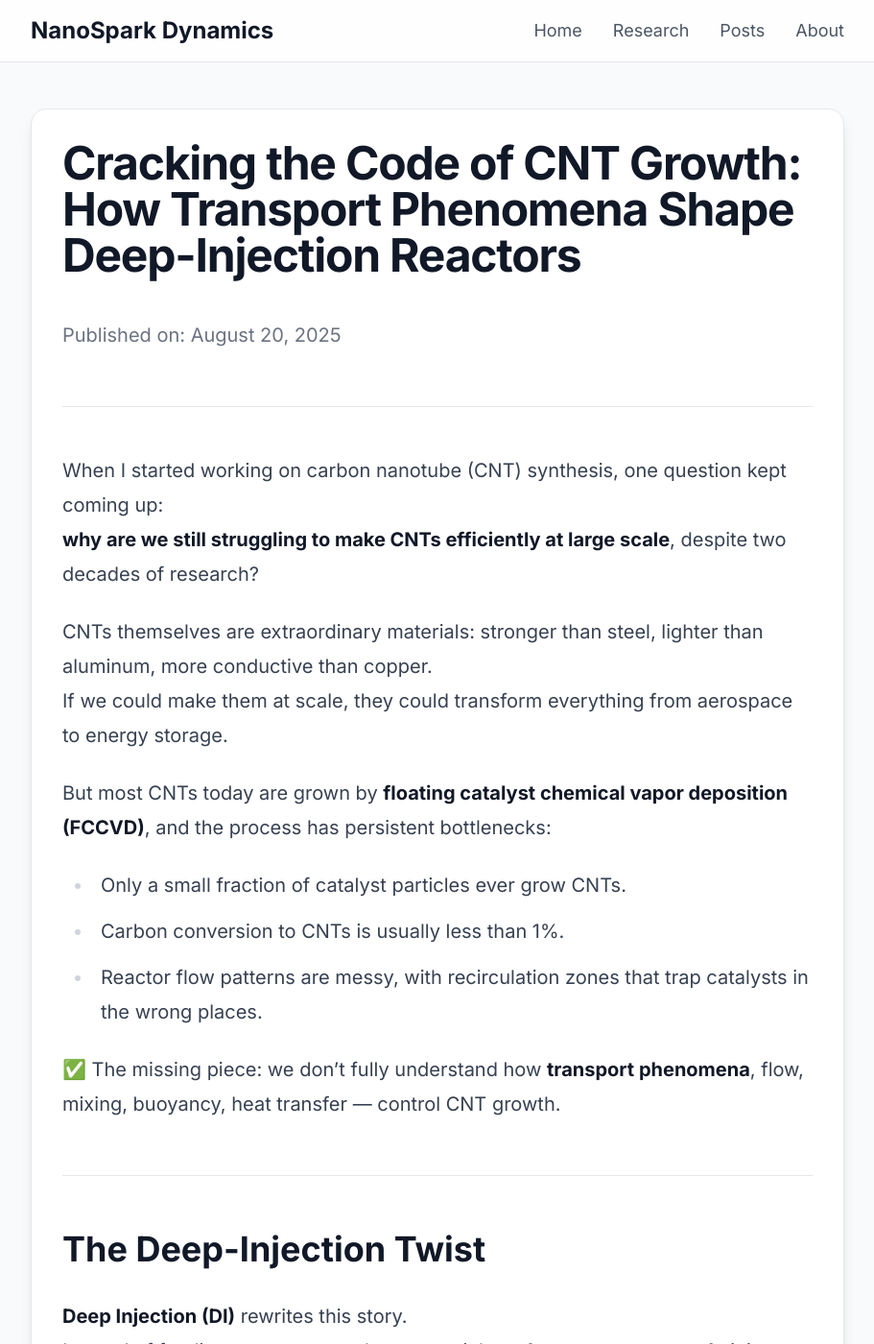
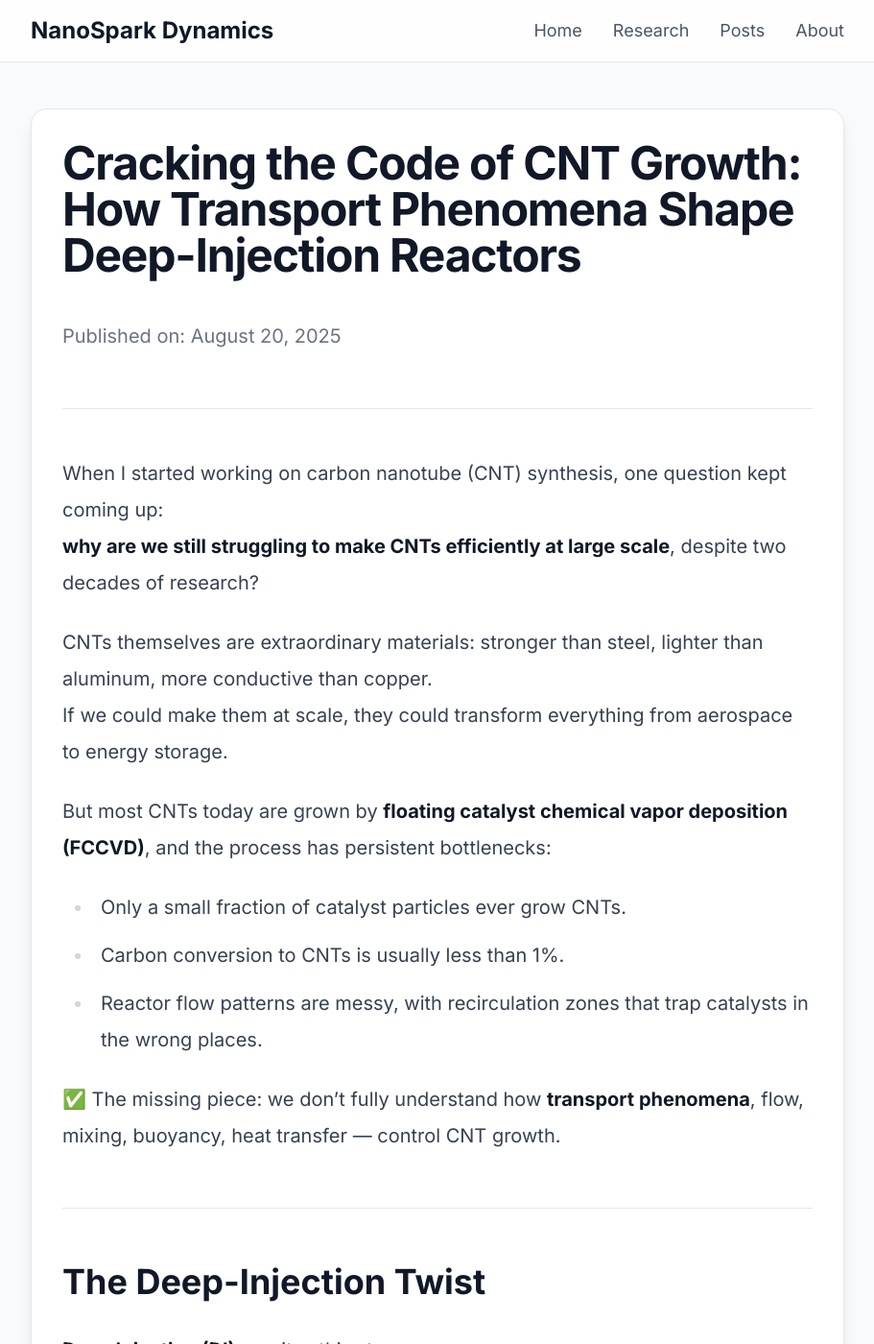
Before and after one commit to sparkyScientist/jui-junnarkar.github.io, a Jekyll site: the page built from _posts/2025-08-20-di-fccvd-transport.md, in a window 1280 px wide and 1400 px high. Shown: the whole window at 96% size, without its empty margins (184-1095 px from the left). Built offline with Jekyll 4.4.1, drawn with Linux system fonts in a browser that asks for light colours; nearby versions of some CDN libraries.

Commit message:
Update head.html

```diff
--- a/_includes/head.html
+++ b/_includes/head.html
@@ -53,6 +53,10 @@
   .metric-card:hover { transform: scale(1.05); }
   .image-caption { text-align:center; font-size:.875rem; color:#6b7280; margin-top:.5rem; }
   .insight-quote { border-left:4px solid #4f46e5; padding-left:1rem; margin:1.5rem 0; font-style:italic; color:#374151; }
+
+  .prose :where(p, li){ line-height: 1.9; }
+.prose { max-width: 70ch; }  /* keeps lines a comfortable length */
+
 </style>
 
 <script>
```
